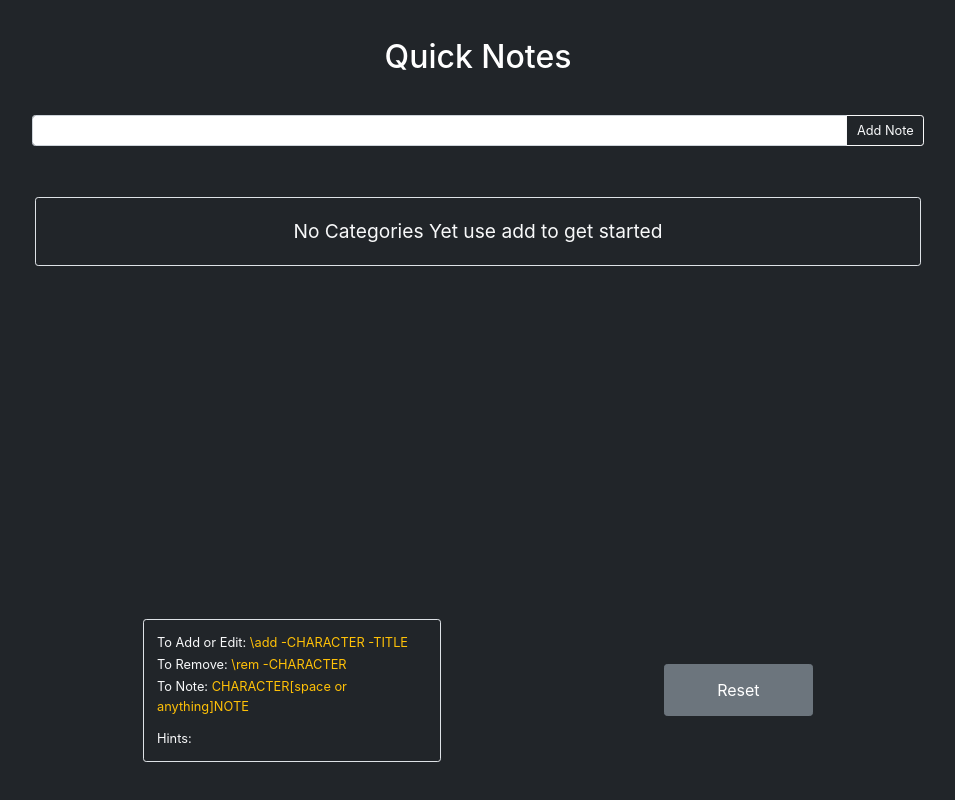
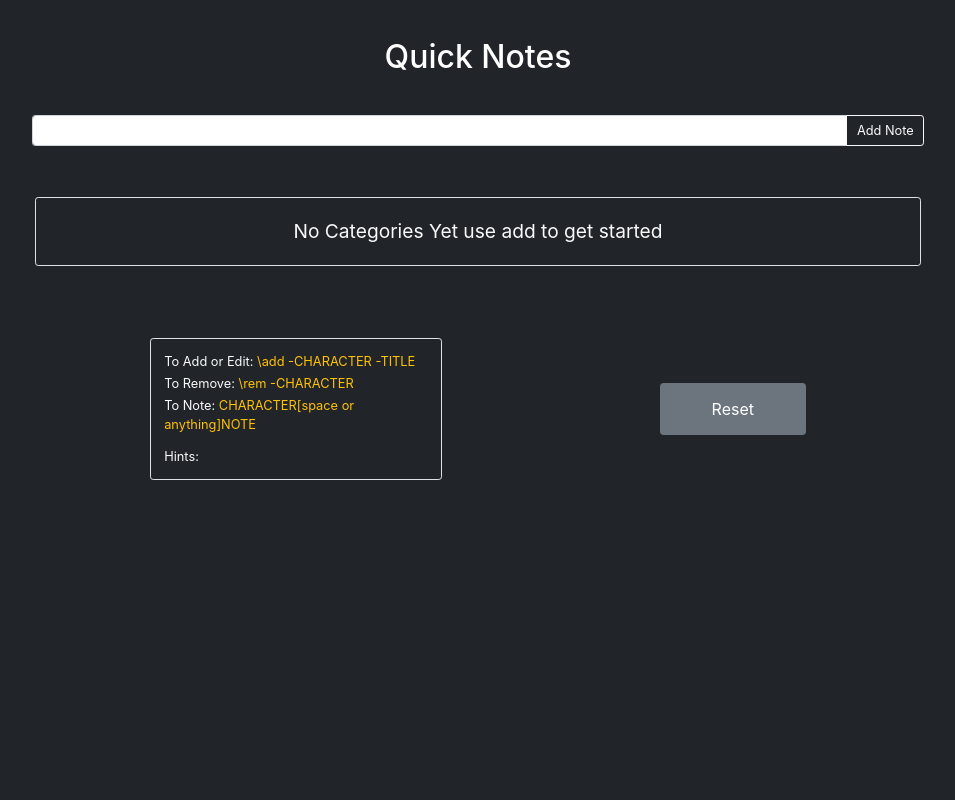
Before and after one commit to IslamNwishy/quick-notes, a React (Create React App) app: page / in a window 1280 px wide. Shown: the whole page, without its empty margins (162-1117 px from the left). Built offline with nearby package versions, Linux system fonts and the light colour scheme.

Commit message:
Info text will not overlap when screen collapses

```diff
--- a/src/App.css
+++ b/src/App.css
@@ -42,3 +42,7 @@ html {
 .card-btn:hover {
   color: black;
 }
+
+footer {
+  margin-top: 8%;
+}
--- a/src/Components/ShowInfo.js
+++ b/src/Components/ShowInfo.js
@@ -5,7 +5,7 @@ const ShowInfo = ({ columns, ResetAll }) => {
     return <li>{item[0] + " = " + item[1][0]}</li>;
   });
   return (
-    <div className="container-sm fixed-bottom">
+    <footer className="container ">
       <div className="d-flex justify-content-around align-items-center mb-5">
         <div className="text-light border rounded-2 text-start col-4 p-3 ">
           <p className="mb-1">
@@ -35,7 +35,7 @@ const ShowInfo = ({ columns, ResetAll }) => {
           Reset
         </button>
       </div>
-    </div>
+    </footer>
   );
 };
 
```
Also changed, not shown: src/App.js (+7 -1 lines).
